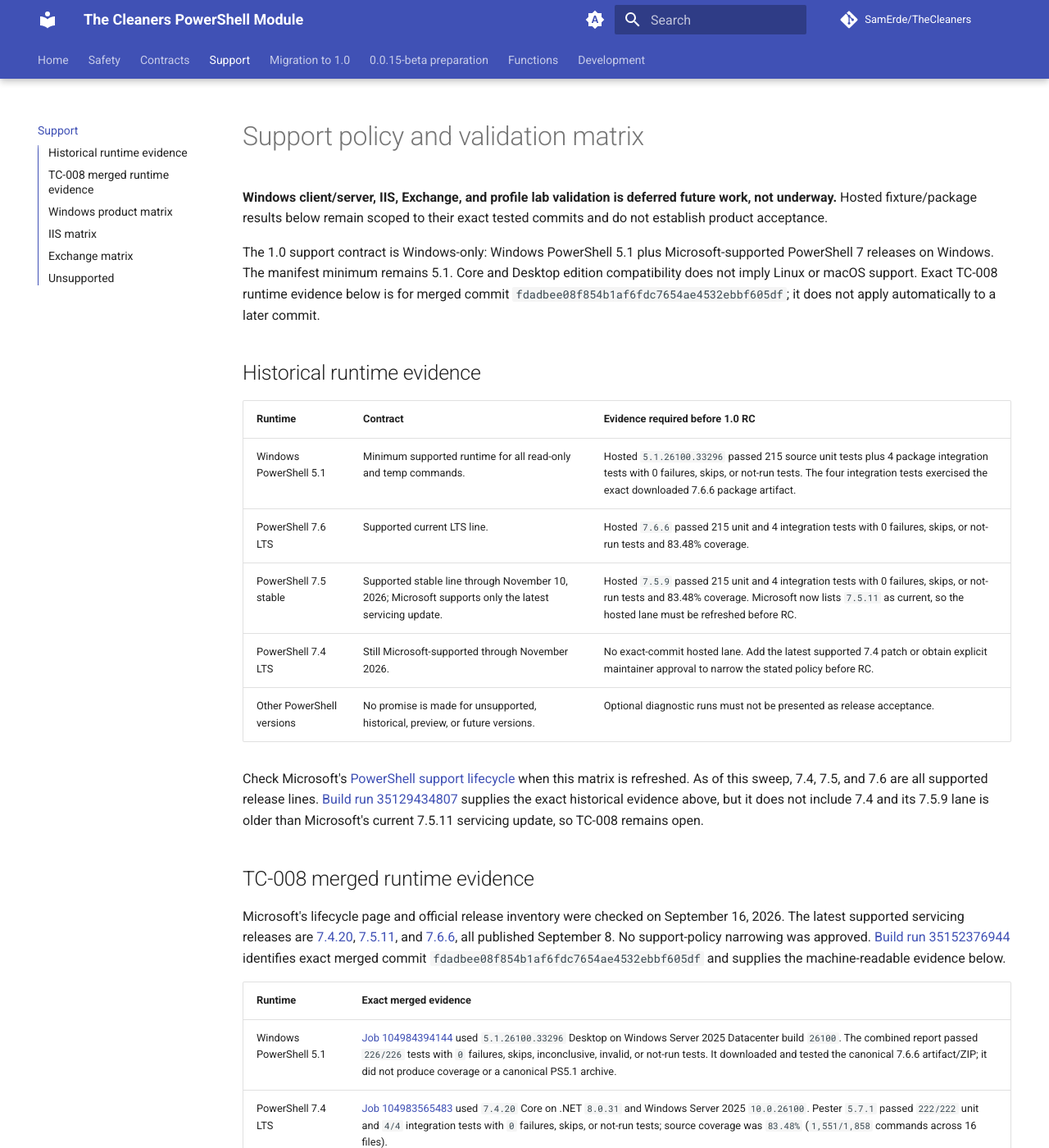
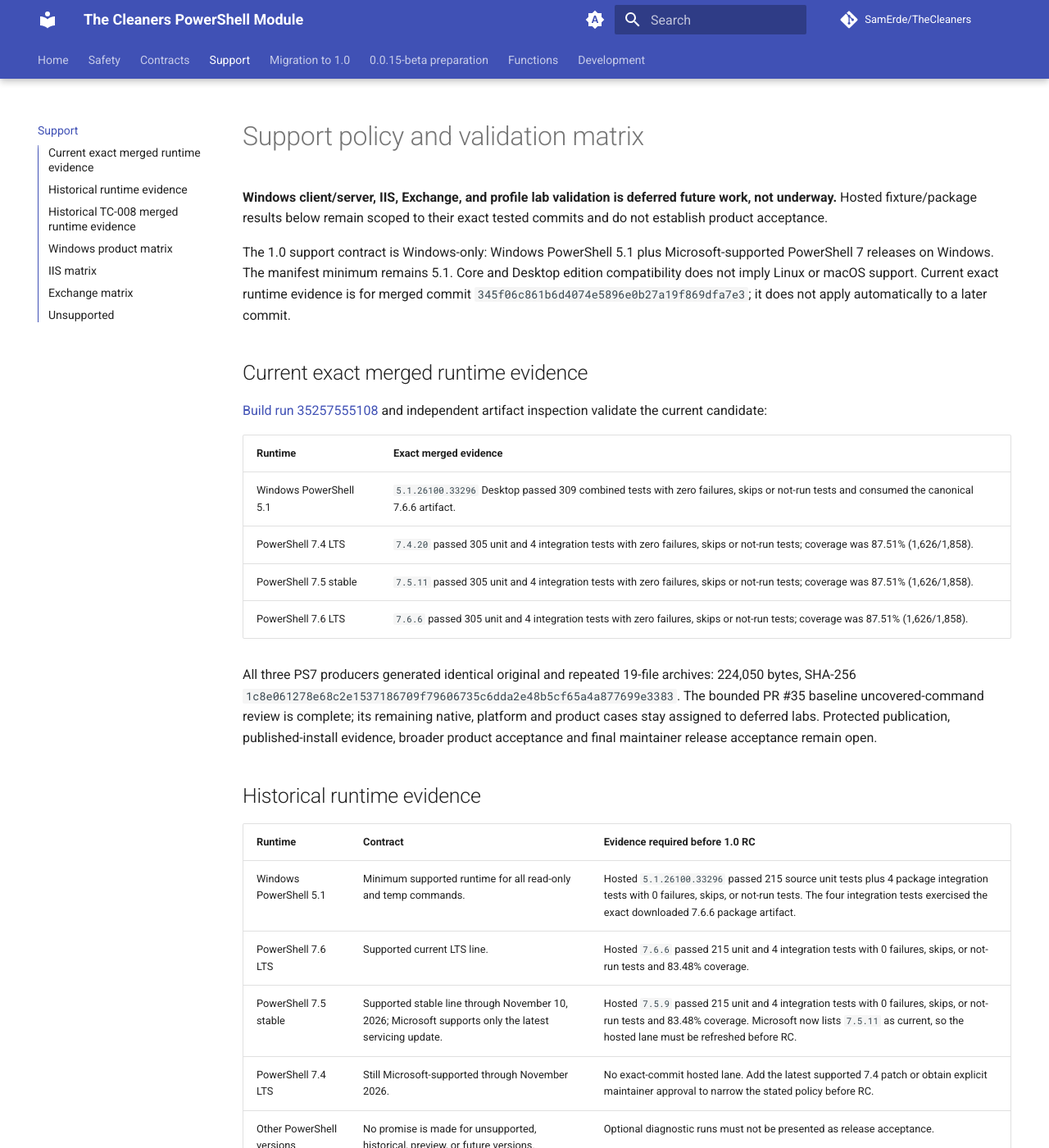
Before and after one commit to SamErde/TheCleaners, an MkDocs documentation site: the page built from docs/support-matrix.md, in a window 1280 px wide and 1400 px high. Shown: the whole window at 82% size. Built offline with MkDocs 1.6.1 and Material for MkDocs 9.7.7, drawn with Linux system fonts in a browser that asks for light colours; comment, search, counter and statistics services are not loaded; some of the changed text lies outside the part shown.

Commit message:
📚docs(release): refresh public readiness status

```diff
--- a/docs/support-matrix.md
+++ b/docs/support-matrix.md
@@ -2,7 +2,20 @@
 
 **Windows client/server, IIS, Exchange, and profile lab validation is deferred future work, not underway.** Hosted fixture/package results below remain scoped to their exact tested commits and do not establish product acceptance.
 
-The 1.0 support contract is Windows-only: Windows PowerShell 5.1 plus Microsoft-supported PowerShell 7 releases on Windows. The manifest minimum remains 5.1. Core and Desktop edition compatibility does not imply Linux or macOS support. Exact TC-008 runtime evidence below is for merged commit `fdadbee08f854b1af6fdc7654ae4532ebbf605df`; it does not apply automatically to a later commit.
+The 1.0 support contract is Windows-only: Windows PowerShell 5.1 plus Microsoft-supported PowerShell 7 releases on Windows. The manifest minimum remains 5.1. Core and Desktop edition compatibility does not imply Linux or macOS support. Current exact runtime evidence is for merged commit `345f06c861b6d4074e5896e0b27a19f869dfa7e3`; it does not apply automatically to a later commit.
+
+## Current exact merged runtime evidence
+
+[Build run 35257555108](https://github.com/SamErde/TheCleaners/actions/runs/35257555108) and independent artifact inspection validate the current candidate:
+
+| Runtime | Exact merged evidence |
+| --- | --- |
+| Windows PowerShell 5.1 | `5.1.26100.33296` Desktop passed 309 combined tests with zero failures, skips or not-run tests and consumed the canonical 7.6.6 artifact. |
+| PowerShell 7.4 LTS | `7.4.20` passed 305 unit and 4 integration tests with zero failures, skips or not-run tests; coverage was 87.51% (1,626/1,858). |
+| PowerShell 7.5 stable | `7.5.11` passed 305 unit and 4 integration tests with zero failures, skips or not-run tests; coverage was 87.51% (1,626/1,858). |
+| PowerShell 7.6 LTS | `7.6.6` passed 305 unit and 4 integration tests with zero failures, skips or not-run tests; coverage was 87.51% (1,626/1,858). |
+
+All three PS7 producers generated identical original and repeated 19-file archives: 224,050 bytes, SHA-256 `1c8e061278e68c2e1537186709f79606735c6dda2e48b5cf65a4a877699e3383`. The bounded PR #35 baseline uncovered-command review is complete; its remaining native, platform and product cases stay assigned to deferred labs. Protected publication, published-install evidence, broader product acceptance and final maintainer release acceptance remain open.
 
 ## Historical runtime evidence
 
@@ -16,7 +29,7 @@ The 1.0 support contract is Windows-only: Windows PowerShell 5.1 plus Microsoft-
 
 Check Microsoft's [PowerShell support lifecycle](https://learn.microsoft.com/powershell/scripting/install/powershell-support-lifecycle) when this matrix is refreshed. As of this sweep, 7.4, 7.5, and 7.6 are all supported release lines. [Build run 35129434807](https://github.com/SamErde/TheCleaners/actions/runs/35129434807) supplies the exact historical evidence above, but it does not include 7.4 and its 7.5.9 lane is older than Microsoft's current 7.5.11 servicing update, so TC-008 remains open.
 
-## TC-008 merged runtime evidence
+## Historical TC-008 merged runtime evidence
 
 Microsoft's lifecycle page and official release inventory were checked on September 16, 2026. The latest supported servicing releases are [7.4.20](https://github.com/PowerShell/PowerShell/releases/tag/v7.4.20), [7.5.11](https://github.com/PowerShell/PowerShell/releases/tag/v7.5.11), and [7.6.6](https://github.com/PowerShell/PowerShell/releases/tag/v7.6.6), all published September 8. No support-policy narrowing was approved. [Build run 35152376944](https://github.com/SamErde/TheCleaners/actions/runs/35152376944) identifies exact merged commit `fdadbee08f854b1af6fdc7654ae4532ebbf605df` and supplies the machine-readable evidence below.
 
@@ -29,7 +42,7 @@ Microsoft's lifecycle page and official release inventory were checked on Septem
 
 Each PS7 lane built and tested its own exact artifact, then repeated ZIP generation. The [dependent comparison job](https://github.com/SamErde/TheCleaners/actions/runs/35152376944/job/104984394111) downloaded all three archives, checked every content record and sidecar, and verified identical original/repeated and cross-runtime bytes. Windows PowerShell 5.1 downloaded the selected canonical 7.6.6 artifact and archive; it never rebuilt that package. Its source tests also exercised the archive helper's PS5.1 API compatibility on isolated fixtures, without making PS5.1 a canonical archive producer.
 
-The runtime-matrix subgate is validated only for `fdadbee08f854b1af6fdc7654ae4532ebbf605df`. The historical table above remains evidence only for `037c27a81234361620a633f68a33bfb370f0a03e`; candidate PR evidence retains its separate head identity. Publication, a clean install of the published version, uncovered-branch risk review, broader Windows/product acceptance, and maintainer release acceptance remain open. See [packaging](packaging.md).
+This section is historical evidence for `fdadbee08f854b1af6fdc7654ae4532ebbf605df`; the earlier table is historical evidence for `037c27a81234361620a633f68a33bfb370f0a03e`. Current exact merged evidence appears above. The bounded PR #35 baseline uncovered-command review is complete; its remaining native/platform/product cases belong to deferred labs. Publication, published installation, broader Windows/product acceptance and final maintainer release acceptance remain open. See [packaging](packaging.md).
 
 ## Windows product matrix
 
```
Also changed, not shown: docs/index.md (+1 -1 lines), docs/migration-to-1.0.md (+1 -1 lines), docs/packaging.md (+7 -3 lines), docs/release-plan-1.0.md (+7 -7 lines).
